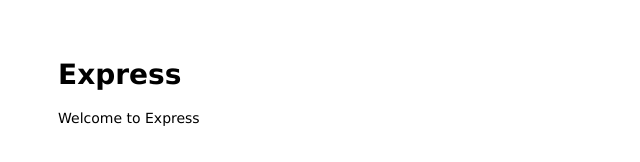
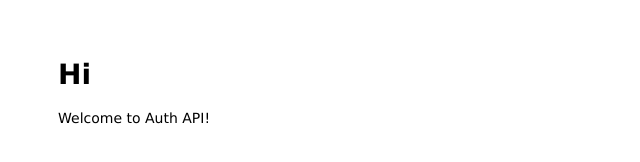
Before and after one commit to doniiawan/efisherytest, a website: page public/index.html in a window 1280 px wide. Shown: the whole page, without its empty margins (0-640 px from the left). Drawn offline with Linux system fonts and the light colour scheme.

Commit message:
style(html) : change body homepage

```diff
--- a/public/index.html
+++ b/public/index.html
@@ -1,13 +1,13 @@
 <html>
 
 <head>
-  <title>Express</title>
+  <title>AUTH API</title>
   <link rel="stylesheet" href="/stylesheets/style.css">
 </head>
 
 <body>
-  <h1>Express</h1>
-  <p>Welcome to Express</p>
+  <h1>Hi</h1>
+  <p>Welcome to Auth API!</p>
 </body>
 
 </html>
```
